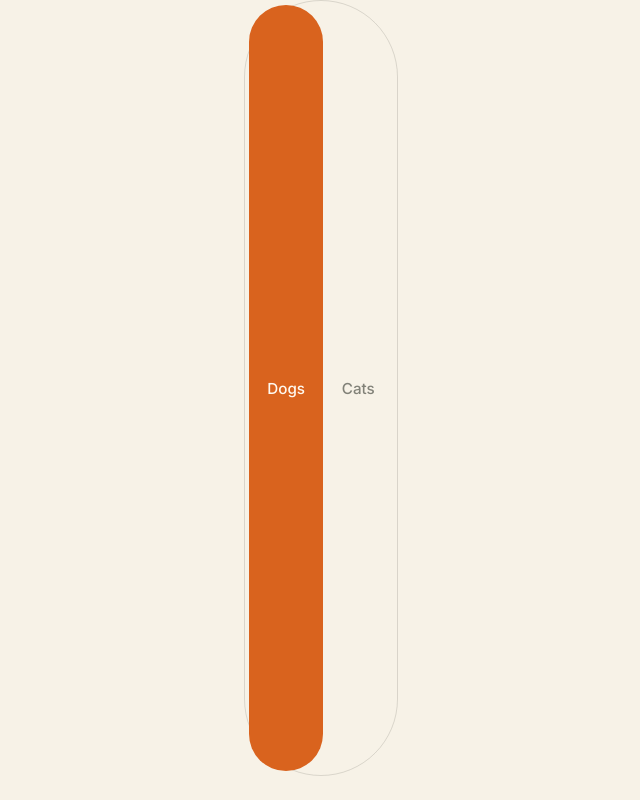
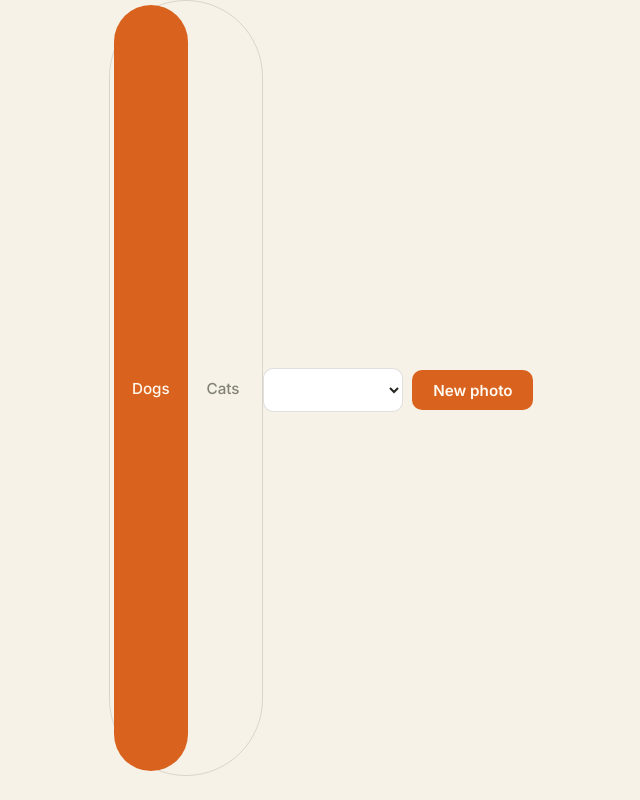
Before and after one commit to KREkER2LIFE/pet_pic, a plain HTML site: page index.html in a window 1280 px wide. Shown: the whole page, without its empty margins (319-959 px from the left). Drawn offline with Linux system fonts and the light colour scheme.

Commit message:
6 Adaugarea butonului ce va alege random o imagine tot odata stilizarea acestuia

```diff
--- a/index.html
+++ b/index.html
@@ -64,6 +64,19 @@ h1 {
   transition: background 0.2s ease, opacity 0.2s ease, color 0.2s ease;
 }
 .tab[aria-selected="true"] { opacity: 1; background: var(--accent); color: #FFF9F0; }
+.controls { display: flex; gap: 0.6rem; margin-bottom: 1.25rem; flex-wrap: wrap; align-items: center; }
+select, button.fetch {
+  font-family: 'Inter', sans-serif; font-size: 0.95rem; border-radius: 10px;
+  border: 1px solid var(--line); background: var(--card); color: var(--ink); padding: 0.65rem 0.9rem;
+}
+select { flex: 1; min-width: 140px; }
+button.fetch {
+  background: var(--accent); color: #FFF9F0; border: none; font-weight: 600;
+  cursor: pointer; padding: 0.65rem 1.3rem; transition: opacity 0.15s ease, transform 0.1s ease;
+}
+button.fetch:hover { opacity: 0.92; }
+button.fetch:active { transform: scale(0.98); }
+button.fetch:disabled { opacity: 0.5; cursor: default; }
 </style>
 </head>
 <body>
@@ -71,6 +84,10 @@ h1 {
   <button class="tab" id="tab-dog" role="tab" aria-selected="true">Dogs</button>
   <button class="tab" id="tab-cat" role="tab" aria-selected="false">Cats</button>
 </div>
+<div class="controls">
+  <select id="breedSelect" aria-label="Breed"></select>
+  <button class="fetch" id="fetchBtn">New photo</button>
+</div>
 
 
 </body>
```
